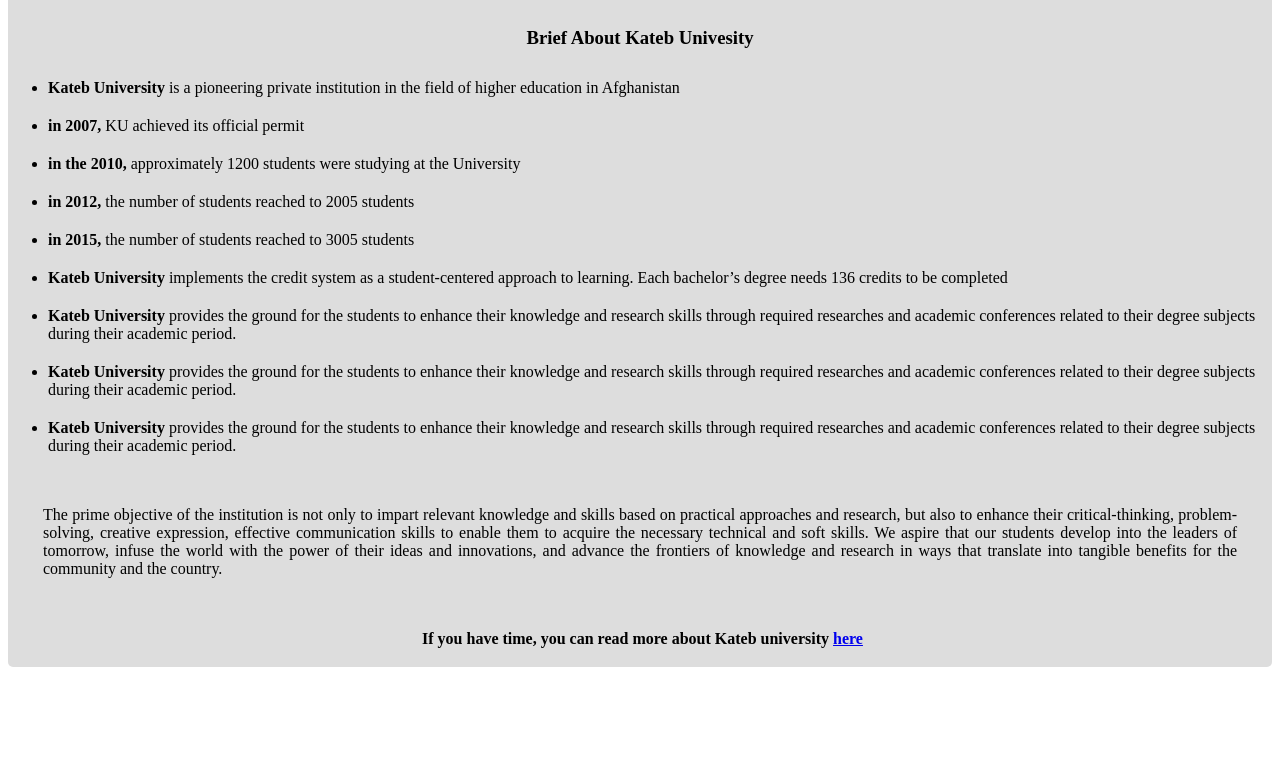
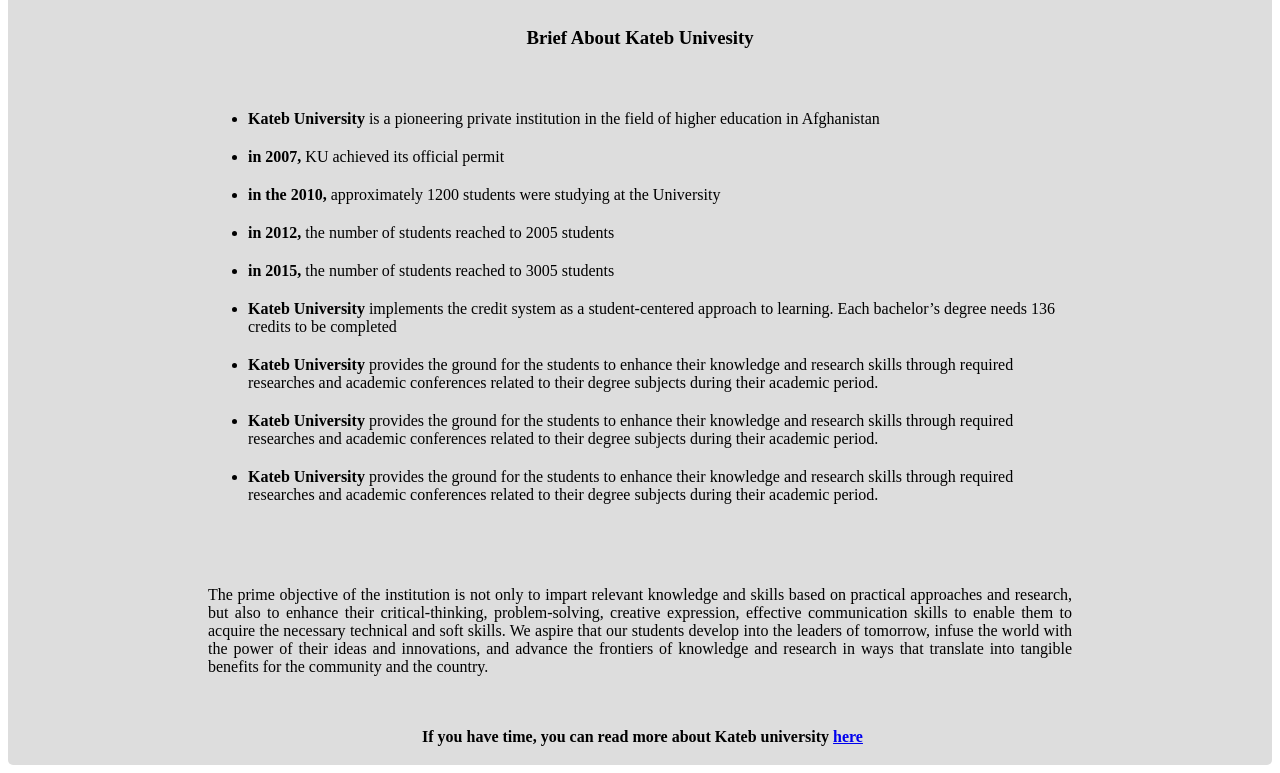
Before and after one commit to Farzen-Taha/Tribute_Page, a plain HTML site: page index.html in a window 1280 px wide. Shown: the part 515-1288 px from the top of the page. Before the commit the page ends 1190 px from the top, so only its background shows below. Drawn offline with Linux system fonts and the light colour scheme.

Commit message:
article was redesigned

```diff
--- a/css-index.css
+++ b/css-index.css
@@ -41,6 +41,9 @@ display: block;
 	text-align: center;
 	margin: 30px;
 }
+#info-discription{
+  padding: 15px 200px 15px 200px;
+}
 #ul{
 	max-width:550px;
 justify-content:center;
@@ -54,7 +57,8 @@ li{
 #ftr{
 	font-size: 1vm;
 	text-align: justify;
-	padding: 15px 35px 15px 35px;
+	/*padding: 15px 35px 15px 35px;*/
+	padding: 15px 200px 15px 200px;
 }
 footer{
 	font-weight: 900;
```
